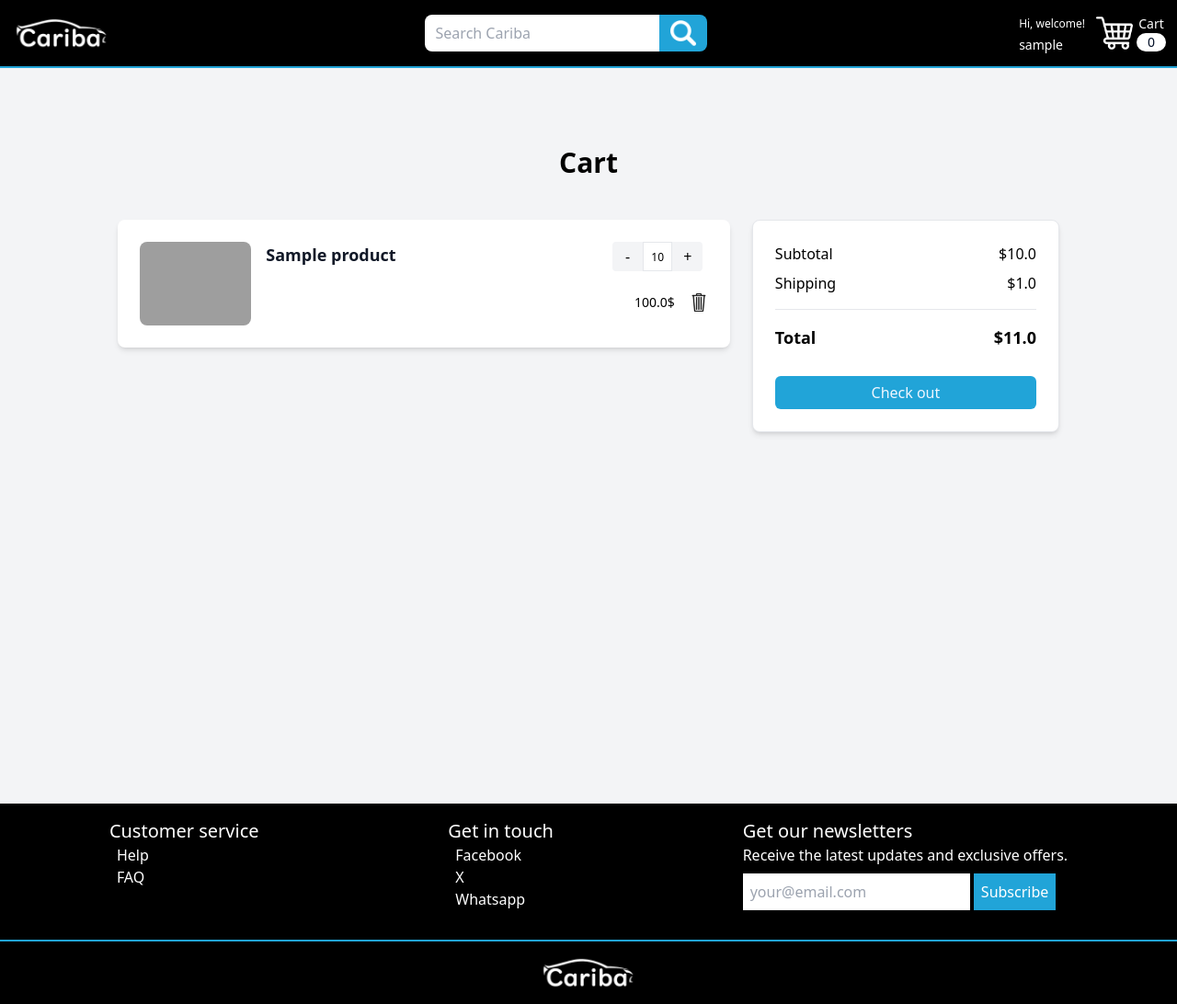
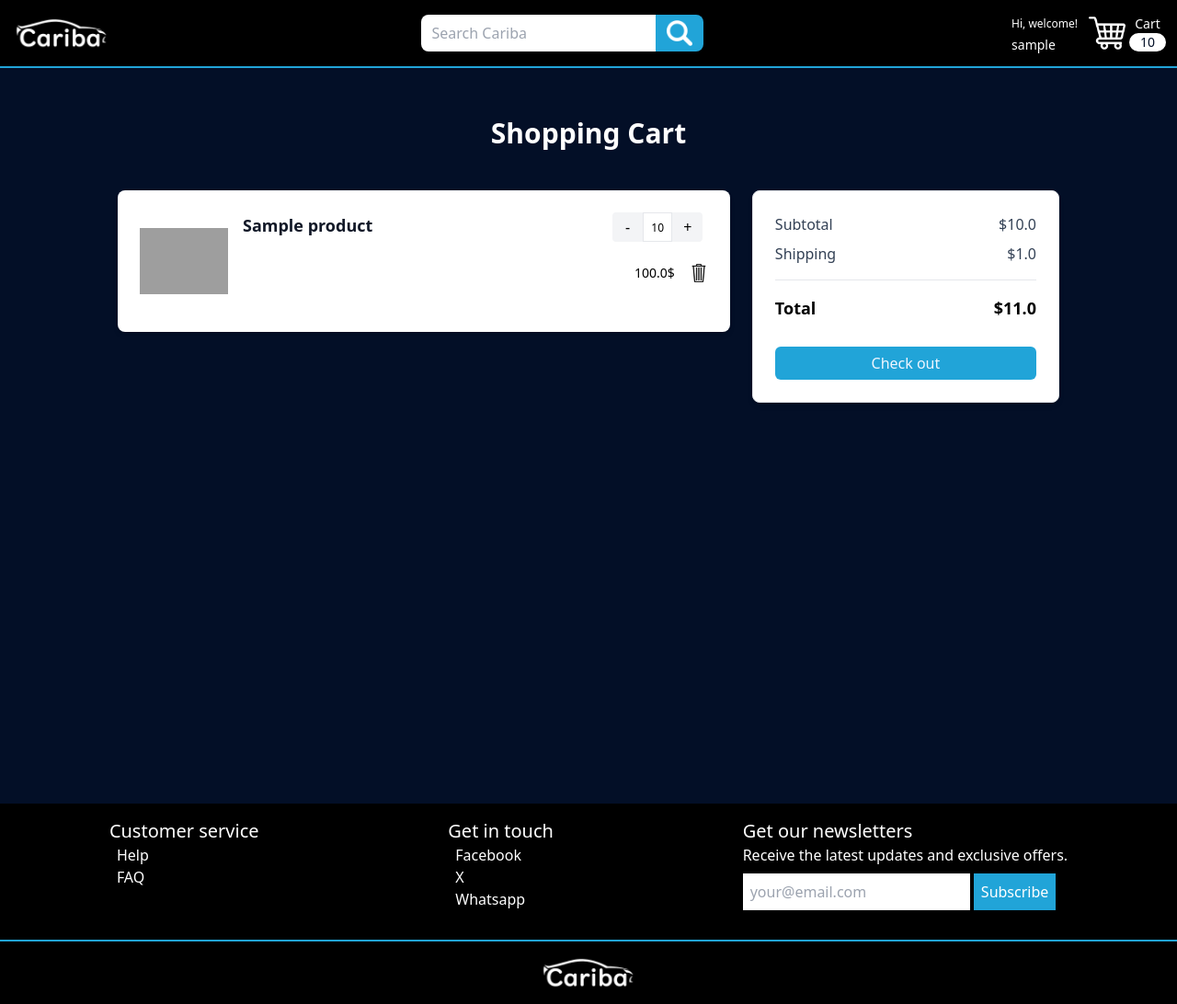
Before and after one commit to CaribaOrg/cariba, a Flask app: page /myCart in a window 1280 px wide. Shown: the whole page at 92% size. Run offline with Flask 3, Linux system fonts and the light colour scheme; a user stored in the database is signed in; tables that the repository leaves empty hold one stand-in row (values such as "Sample post"); grey boxes are pictures that could not be loaded.

Commit message:
Update: add to cart added

```diff
--- a/app/run.py
+++ b/app/run.py
@@ -1,4 +1,4 @@
-from flask import Flask, render_template, redirect, url_for, request, session, abort
+from flask import Flask, render_template, redirect, url_for, request, session, abort, jsonify
 from flask_admin import Admin
 from flask_sqlalchemy import SQLAlchemy
 from flask_login import LoginManager, current_user, login_user, logout_user, login_required
@@ -11,6 +11,7 @@ from models.cart import Cart
 from models.product import Product
 from models.car import Car
 from models.category import Category
+from models.cart_item import CartItem
 from app.forms.user_forms import LoginForm, RegisterForm
 from models.custom_view import CustomView
 import random
@@ -110,6 +111,16 @@ def my_cart():
     return render_template("my_cart.html", current_user=current_user, items=items, cart=cart)
 
 
+@app.route('/add_to_cart/<uuid:product_id>', methods=['POST'])
+@login_required
+def add_to_cart(product_id):
+    cart = current_user.cart
+    prod = CartItem(cart_id=cart.id, quantity=1, product_id=product_id)
+    cart.total_items += 1
+    strg.save()
+    return jsonify({'success': True, 'cart_count': current_user.cart.total_items})
+
+
 @app.errorhandler(401)
 def unauthorized(error):
     """Handle unauthorized access to redirect to login page"""
--- a/app/static/dist/css/output.css
+++ b/app/static/dist/css/output.css
@@ -568,6 +568,10 @@ video {
   }
 }
 
+.static {
+  position: static;
+}
+
 .absolute {
   position: absolute;
 }
@@ -635,10 +639,6 @@ video {
   margin-bottom: 0.25rem;
 }
 
-.mb-10 {
-  margin-bottom: 2.5rem;
-}
-
 .mb-2 {
   margin-bottom: 0.5rem;
 }
@@ -711,6 +711,10 @@ video {
   height: 20rem;
 }
 
+.h-\[106px\] {
+  height: 106px;
+}
+
 .h-\[280px\] {
   height: 280px;
 }
@@ -723,14 +727,14 @@ video {
   height: 100%;
 }
 
-.h-screen {
-  height: 100vh;
-}
-
 .min-h-\[75vh\] {
   min-height: 75vh;
 }
 
+.min-h-screen {
+  min-height: 100vh;
+}
+
 .w-10 {
   width: 2.5rem;
 }
@@ -741,6 +745,10 @@ video {
 
 .w-4 {
   width: 1rem;
+}
+
+.w-40 {
+  width: 10rem;
 }
 
 .w-5 {
@@ -986,11 +994,6 @@ video {
   background-color: rgb(0 0 0 / var(--tw-bg-opacity));
 }
 
-.bg-blue-500 {
-  --tw-bg-opacity: 1;
-  background-color: rgb(59 130 246 / var(--tw-bg-opacity));
-}
-
 .bg-darkPrimary {
   --tw-bg-opacity: 1;
   background-color: rgb(3 15 39 / var(--tw-bg-opacity));
@@ -1040,11 +1043,6 @@ video {
      object-fit: contain;
 }
 
-.object-cover {
-  -o-object-fit: cover;
-     object-fit: cover;
-}
-
 .p-0 {
   padding: 0px;
 }
@@ -1142,6 +1140,10 @@ video {
   padding-bottom: 2rem;
 }
 
+.pb-10 {
+  padding-bottom: 2.5rem;
+}
+
 .pb-16 {
   padding-bottom: 4rem;
 }
@@ -1166,12 +1168,12 @@ video {
   padding-top: 0.25rem;
 }
 
+.pt-12 {
+  padding-top: 3rem;
+}
+
 .pt-2 {
   padding-top: 0.5rem;
-}
-
-.pt-20 {
-  padding-top: 5rem;
 }
 
 .pt-3 {
@@ -1311,6 +1313,11 @@ video {
 .text-slate-400 {
   --tw-text-opacity: 1;
   color: rgb(148 163 184 / var(--tw-text-opacity));
+}
+
+.text-slate-700 {
+  --tw-text-opacity: 1;
+  color: rgb(51 65 85 / var(--tw-text-opacity));
 }
 
 .text-white {
@@ -1343,13 +1350,6 @@ video {
   transition-duration: 150ms;
 }
 
-.limited-div {
-  display: -webkit-box;
-  -webkit-box-orient: vertical;
-  overflow: hidden;
-  -webkit-line-clamp: 2;
-}
-
 .hover\:-translate-y-1:hover {
   --tw-translate-y: -0.25rem;
   transform: translate(var(--tw-translate-x), var(--tw-translate-y)) rotate(var(--tw-rotate)) skewX(var(--tw-skew-x)) skewY(var(--tw-skew-y)) scaleX(var(--tw-scale-x)) scaleY(var(--tw-scale-y));
@@ -1389,11 +1389,6 @@ video {
   background-color: rgb(59 130 246 / var(--tw-bg-opacity));
 }
 
-.hover\:bg-blue-600:hover {
-  --tw-bg-opacity: 1;
-  background-color: rgb(37 99 235 / var(--tw-bg-opacity));
-}
-
 .hover\:bg-darkPrimary:hover {
   --tw-bg-opacity: 1;
   background-color: rgb(3 15 39 / var(--tw-bg-opacity));
@@ -1506,8 +1501,8 @@ video {
     display: flex;
   }
 
-  .sm\:w-40 {
-    width: 10rem;
+  .sm\:w-24 {
+    width: 6rem;
   }
 
   .sm\:w-full {
--- a/app/static/dist/css/styles.css
+++ b/app/static/dist/css/styles.css
@@ -54,3 +54,11 @@ body {
 ::-webkit-scrollbar-thumb:hover {
   background: #555;
 }
+
+/* clamp product card title */
+.limited-div {
+  display: -webkit-box;
+  -webkit-box-orient: vertical;
+  overflow: hidden;
+  -webkit-line-clamp: 2;
+}
--- a/app/templates/components/header.html
+++ b/app/templates/components/header.html
@@ -53,7 +53,7 @@
       </li>
       <!-- cart -->
       <li>
-        <a href="/cart" class="flex justify-between gap-1 items-end">
+        <a href="/myCart" class="flex justify-between gap-1 items-end">
           <img
             src="../static/images/shopping-cart.png"
             alt="Shopping Cart"
@@ -62,7 +62,10 @@
           <div class="flex flex-col p-0 items-center max-md:hidden" width="16">
             <h4 class="text-white text-sm">Cart</h4>
             <div class="bg-white flex rounded-full px-3 items-center">
-              <h4 id="cart_items_count" class="text-darkPrimary text-sm">0</h4>
+              <h4 id="cart_items_count" class="text-darkPrimary text-sm">
+                {% if current_user.is_authenticated %} {{
+                current_user.cart.total_items }} {% else %} 0 {% endif %}
+              </h4>
             </div>
           </div>
         </a>
--- a/app/templates/my_cart.html
+++ b/app/templates/my_cart.html
@@ -5,7 +5,7 @@
     <meta name="viewport" content="width=device-width, initial-scale=1.0" />
     <link rel="stylesheet" href="../static/dist/css/output.css" />
     <link rel="stylesheet" href="../static/dist/css/styles.css" />
-    <title>My cart</title>
+    <title>Shopping Cart</title>
   </head>
   <body>
     <!-- cart component -->
@@ -20,25 +20,24 @@
     </style>
     {% import 'components/header.html' as header %} {{
     header.display_header(current_user) }}
-    <div class="h-screen bg-gray-100 pt-20">
-      <h1 class="mb-10 text-center text-3xl font-bold">Cart</h1>
+    <div class="min-h-screen bg-darkPrimary pt-12">
+      <h1 class="pb-10 text-center text-3xl font-bold text-white">
+        Shopping Cart
+      </h1>
       <div
-        class="mx-auto max-w-5xl justify-center px-6 md:flex md:mb-4 md:space-x-6 xl:px-0"
+        class="mx-auto max-w-5xl justify-center px-6 md:flex pb-8 md:space-x-6 xl:px-0"
       >
         <div class="rounded-lg md:w-2/3">
-
           {% for item in items %}
           <div
             class="justify-between mb-6 rounded-lg bg-white p-6 shadow-md sm:flex sm:justify-start"
           >
-            <div class="w-40 h-40 object-contain">
-              <img
-                src="{{ url_for('static', filename='images/pics/' + item.product.icon + '.jpg') }}"
-                alt="product-image"
-                class="rounded-lg w-40 sm:w-24"
-                width="156px"
-              />
-            </div>
+            <img
+              src="{{ url_for('static', filename='images/pics/' + item.product.icon + '.jpg') }}"
+              alt="product-image"
+              class="rounded-lg w-40 h-[106px] sm:w-24 object-contain"
+              width="160px"
+            />
             <div class="sm:ml-4 sm:flex sm:w-full sm:justify-between">
               <div class="mt-5 sm:mt-0">
                 <h2 class="text-lg font-bold text-gray-900">
@@ -71,19 +70,9 @@
                   </span>
                 </div>
                 <div class="flex items-center space-x-4">
-                  <p id="productPrice" class="text-sm">{{ item.product.price * item.quantity }}$</p>
-                  <!-- <svg
-                    xmlns="http://www.w3.org/2000/svg"
-                    fill="none"
-                    viewBox="0 0 24 24"
-                    stroke-width="1.5"
-                    stroke="currentColor"
-                    class="h-5 w-5 cursor-pointer duration-150 hover:text-red-500"
-                  >
-                    <path
-                      d="M 49 1 C 47.34 1 46 2.34 46 4 C 46 5.66 47.34 7 49 7 L 79 7 C 80.66 7 82 5.66 82 4 C 82 2.34 80.66 1 79 1 L 49 1 z M 24 15 C 16.83 15 11 20.83 11 28 C 11 35.17 16.83 41 24 41 L 101 41 L 101 104 C 101 113.37 93.37 121 84 121 L 44 121 C 34.63 121 27 113.37 27 104 L 27 52 C 27 50.34 25.66 49 24 49 C 22.34 49 21 50.34 21 52 L 21 104 C 21 116.68 31.32 127 44 127 L 84 127 C 96.68 127 107 116.68 107 104 L 107 40.640625 C 112.72 39.280625 117 34.14 117 28 C 117 20.83 111.17 15 104 15 L 24 15 z M 24 21 L 104 21 C 107.86 21 111 24.14 111 28 C 111 31.86 107.86 35 104 35 L 24 35 C 20.14 35 17 31.86 17 28 C 17 24.14 20.14 21 24 21 z M 50 55 C 48.34 55 47 56.34 47 58 L 47 104 C 47 105.66 48.34 107 50 107 C 51.66 107 53 105.66 53 104 L 53 58 C 53 56.34 51.66 55 50 55 z M 78 55 C 76.34 55 75 56.34 75 58 L 75 104 C 75 105.66 76.34 107 78 107 C 79.66 107 81 105.66 81 104 L 81 58 C 81 56.34 79.66 55 78 55 z"
-                    ></path>
-                  </svg> -->
+                  <p id="productPrice" class="text-sm">
+                    {{ item.product.price * item.quantity }}$
+                  </p>
                   <svg
                     xmlns="http://www.w3.org/2000/svg"
                     x="0px"
@@ -114,13 +103,17 @@
           </div>
           <div class="flex justify-between">
             <p class="text-slate-700">Shipping</p>
-            <p id="shippingPrice" class="text-slate-700">${{ cart.shipping }}</p>
+            <p id="shippingPrice" class="text-slate-700">
+              ${{ cart.shipping }}
+            </p>
           </div>
           <hr class="my-4" />
           <div class="flex justify-between">
             <p class="text-lg font-bold">Total</p>
             <div class="">
-              <p id="totalPrice" class="mb-1 text-lg font-bold">${{ cart.total_price + cart.shipping }}</p>
+              <p id="totalPrice" class="mb-1 text-lg font-bold">
+                ${{ cart.total_price + cart.shipping }}
+              </p>
               <!-- <p class="text-sm text-gray-700">including VAT</p> -->
             </div>
           </div>
```
Also changed, not shown: app/static/scripts/global.js (added, +18 -0 lines), app/templates/components/product_card.html (+6 -2 lines), app/templates/home.html (+4 -6 lines).
